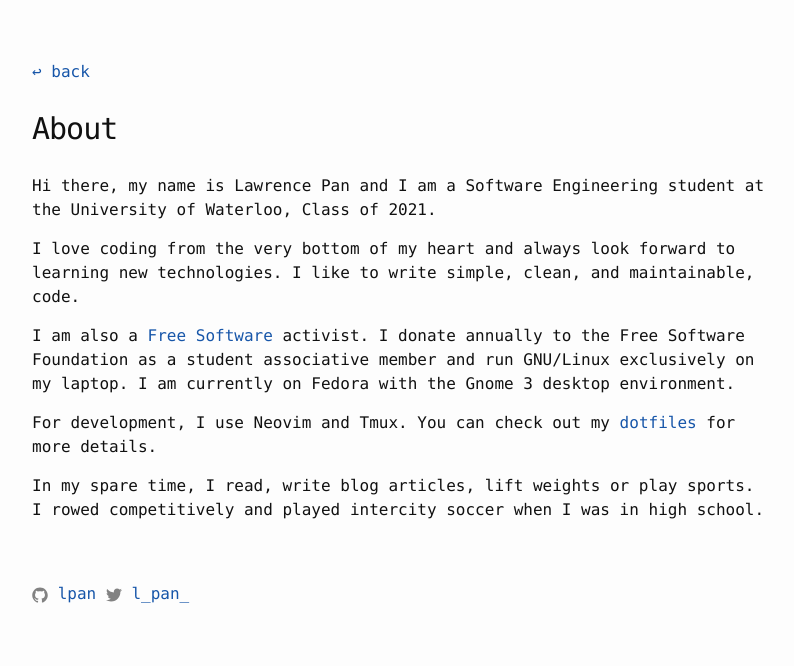
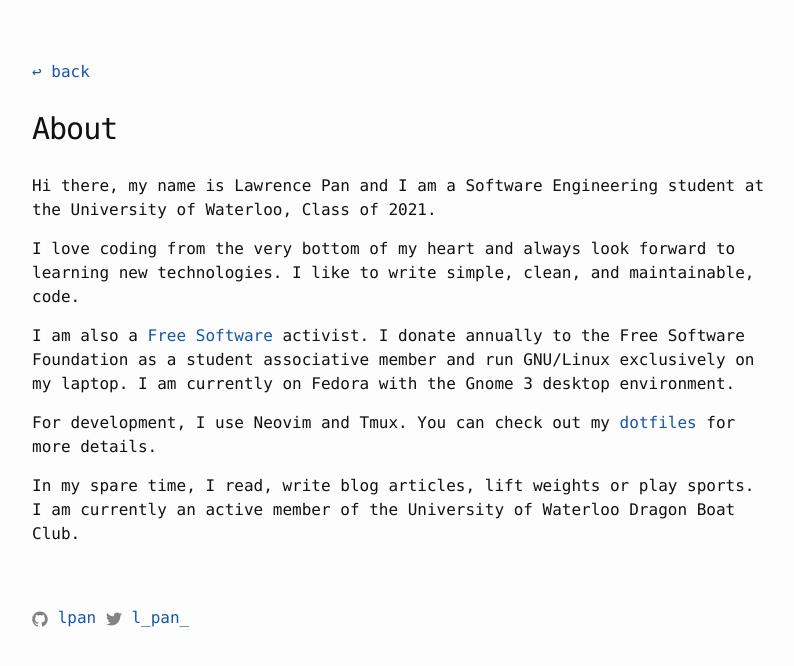
Before and after one commit to lpan/lpan.github.io, a Jekyll site: the page built from about.md, in a window 1280 px wide. Shown: the top 666 px of the page, without its empty margins (238-1032 px from the left). Built offline with Jekyll 4.4.1, drawn with Linux system fonts in a browser that asks for light colours.

Commit message:
:knife: highschool stuff

```diff
--- a/about.md
+++ b/about.md
@@ -18,5 +18,5 @@ the {{ site.desktop_environment }} desktop environment.
 For development, I use Neovim and Tmux. You can check out my
 [dotfiles](https://github.com/lpan/dotfiles) for more details.
 
-In my spare time, I read, write blog articles, lift weights or play sports. I
-rowed competitively and played intercity soccer when I was in high school.
+In my spare time, I read, write blog articles, lift weights or play sports. I am
+currently an active member of the University of Waterloo Dragon Boat Club.
```
